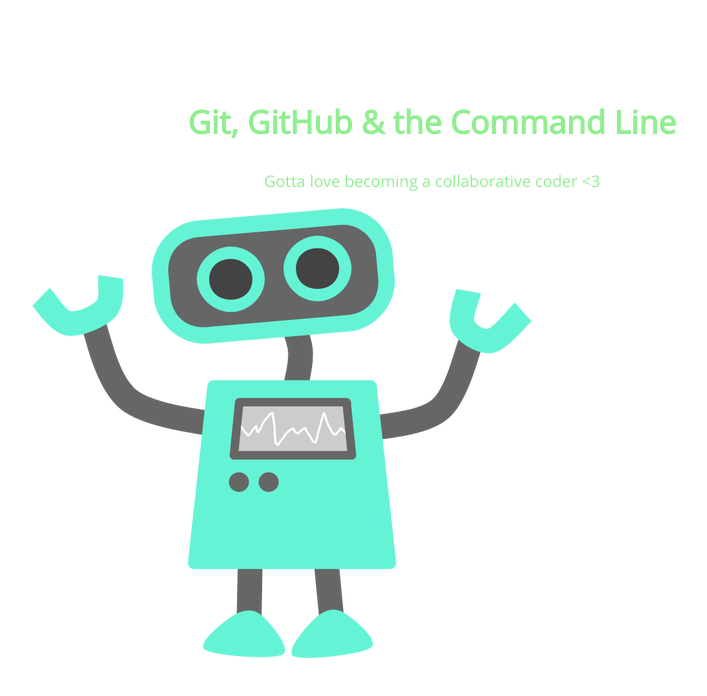
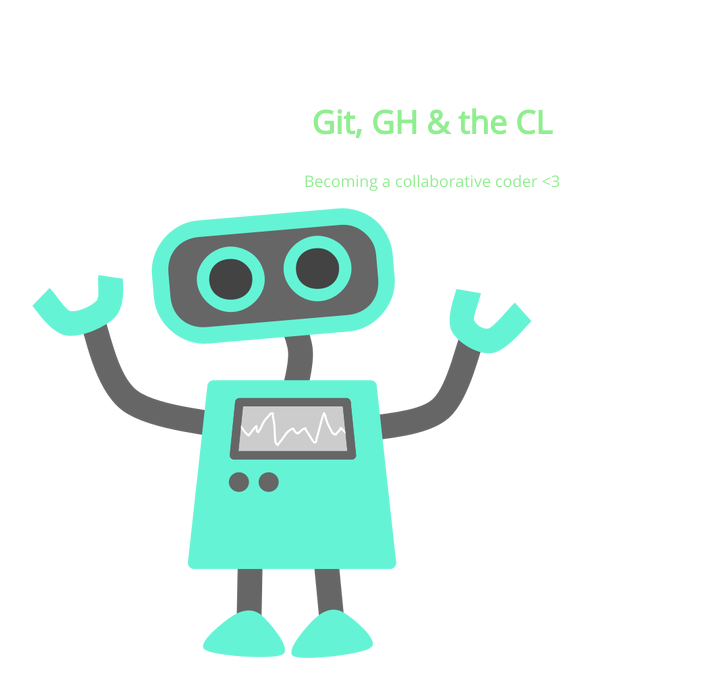
Before and after one commit to MaisonJRubiella/105-project, a plain HTML site: page index.html in a window 1280 px wide. Shown: the whole page, without its empty margins (208-915 px from the left). Drawn offline with nearby package versions, Linux system fonts and the light colour scheme.

Commit message:
chnaged h1 and p tag

```diff
--- a/index.html
+++ b/index.html
@@ -8,8 +8,8 @@
 </head>
 <body>
 	<section>
-		<h1>Git, GitHub & the Command Line</h1>
-		<p>Gotta love becoming a collaborative coder <3</p>
+		<h1>Git, GH & the CL</h1>
+		<p>Becoming a collaborative coder <3</p>
 		<img src="img/happy-blue-robot.png">
 	</section>
 </body>
```
